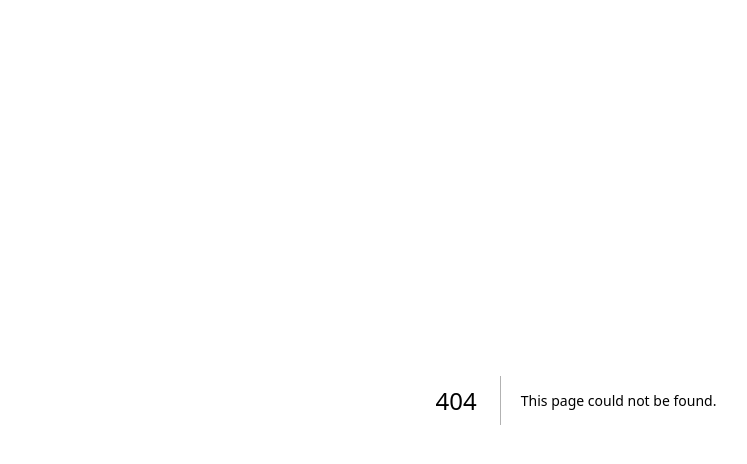
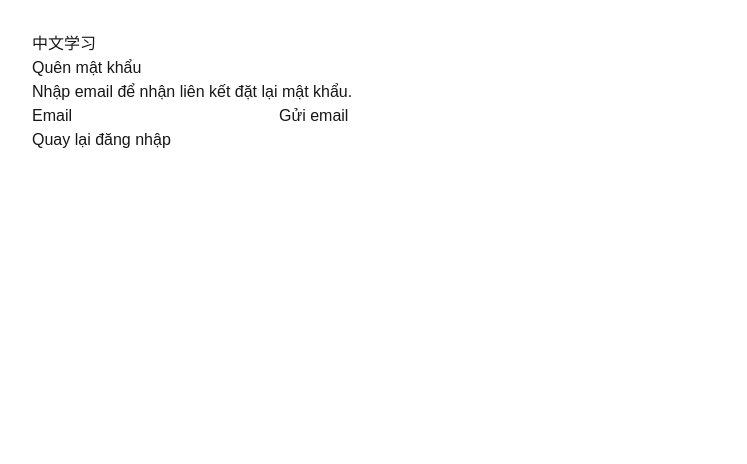
Before and after one commit to nguyenthanhvu1411/chinese-learning-system, a Next.js app in the folder frontend/public-web/: page /auth/forgot-password in a window 1280 px wide. Before the commit this address had no page. Shown: the top 464 px of the page, without its empty margins (64-811 px from the left). Built offline with nearby package versions, Linux system fonts and the light colour scheme.

Commit message:
feat(public-web): add forgot password page

```diff
--- /dev/null
+++ b/frontend/public-web/app/auth/forgot-password/page.tsx
@@ -0,0 +1,39 @@
+"use client";
+
+import Link from "next/link";
+import { FormEvent, useState } from "react";
+import { AuthCard, Message } from "../../../components/auth-card";
+import { sendPasswordReset } from "../../../lib/supabase-auth";
+
+export default function ForgotPasswordPage() {
+  const [email, setEmail] = useState("");
+  const [message, setMessage] = useState<string | null>(null);
+  const [error, setError] = useState<string | null>(null);
+  const [loading, setLoading] = useState(false);
+
+  async function submit(event: FormEvent<HTMLFormElement>) {
+    event.preventDefault();
+    setLoading(true);
+    setError(null);
+    setMessage(null);
+    try {
+      await sendPasswordReset(email, `${window.location.origin}/auth/callback?next=/auth/reset-password`);
+      setMessage("Đã gửi email đặt lại mật khẩu. Hãy kiểm tra hộp thư của bạn.");
+    } catch (cause) {
+      setError(cause instanceof Error ? cause.message : "Không thể gửi email đặt lại mật khẩu.");
+    } finally {
+      setLoading(false);
+    }
+  }
+
+  return (
+    <AuthCard title="Quên mật khẩu" description="Nhập email để nhận liên kết đặt lại mật khẩu." footer={<Link href="/auth/login">Quay lại đăng nhập</Link>}>
+      <form className="auth-form" onSubmit={submit}>
+        <label>Email<input required type="email" value={email} onChange={(e) => setEmail(e.target.value)} /></label>
+        <button disabled={loading} type="submit">{loading ? "Đang gửi..." : "Gửi email"}</button>
+      </form>
+      {error ? <Message type="error">{error}</Message> : null}
+      {message ? <Message type="success">{message}</Message> : null}
+    </AuthCard>
+  );
+}
```
